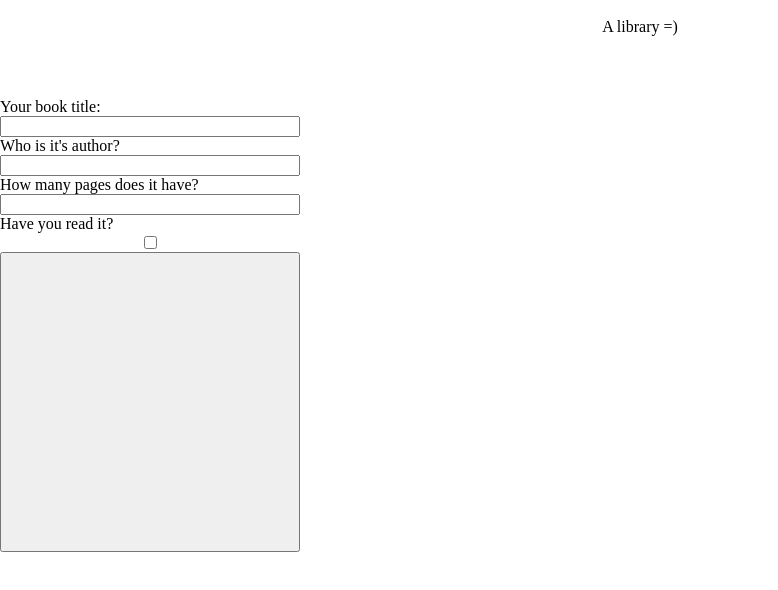
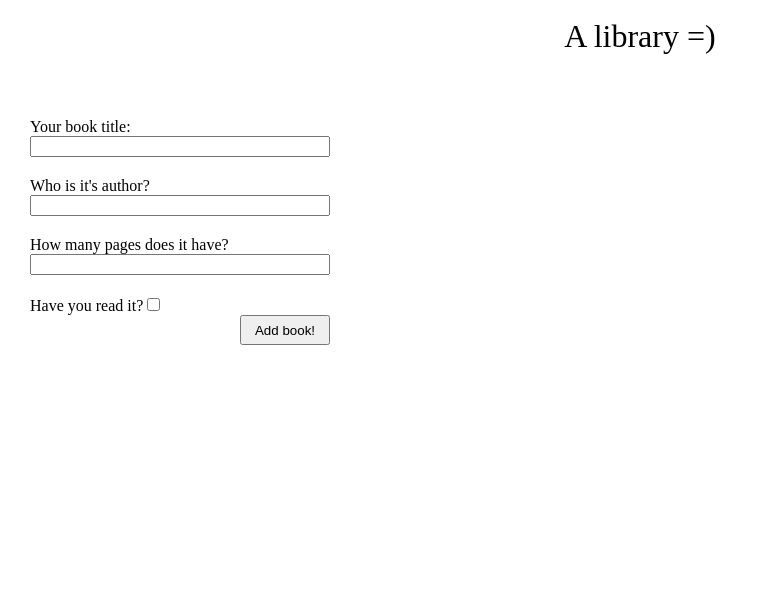
Before and after one commit to sebyta2011/library, a plain HTML site: page index.html in a window 1280 px wide. Shown: the whole page, without its empty margins (0-778 px from the left). Drawn offline with Linux system fonts and the light colour scheme.

Commit message:
Added delete button to each book card, but all css broke

```diff
--- a/css/styles.css
+++ b/css/styles.css
@@ -16,6 +16,7 @@ body {
   display: flex;
   justify-content: center;
   grid-column: 1/3;
+  font-size: 32px;
 }
 
 .form-container {
@@ -23,16 +24,22 @@ body {
   flex-direction: column;
   width: 20vw;
   min-width: 300px;
+  margin-left: 30px;
 }
 
 form {
-  display: flex;
-  flex-direction: column;
+  display: grid;
+  /* flex-direction: column; */
 }
 
-button {
-  width: 300px;
-  height: 300px;
+label {
+  margin-top: 20px;
+}
+
+.add-book {
+  justify-self: end;
+  width: 90px;
+  height: 30px;
 }
 
 #books-container {
--- a/index.html
+++ b/index.html
@@ -22,10 +22,15 @@
         <label for="pages">How many pages does it have?</label>
         <input type="number" name="pages" id="pages" min="1" />
 
-        <label for="has-read">Have you read it?</label>
-        <input type="checkbox" name="has-read" id="has-read" value="yes" />
+        <label for="has-read"
+          >Have you read it?<input
+            type="checkbox"
+            name="has-read"
+            id="has-read"
+            value="yes"
+        /></label>
 
-        <button></button>
+        <button class="add-book">Add book!</button>
       </form>
     </div>
 
--- a/js/script.js
+++ b/js/script.js
@@ -31,17 +31,28 @@ form.addEventListener("submit", function (event) {
     bookContainer.removeChild(bookContainer.firstChild);
   }
 
-  myLibrary.forEach(function (book) {
+  for (let i = 0; i < myLibrary.length; i++) {
     let bookPost = document.createElement("div");
-    bookPost.classList.add("book-post");
-    let lineBreak = document.createElement("br");
+    let delButton = document.createElement("button");
+    const del = document.getElementsByClassName("del-button");
+
+    delButton.classList.add(`del-button-${i}`);
+    bookPost.classList.add(`book-post-${i}`);
+
+    delButton.type = "button";
     let bookInfo = document.createTextNode(
-      `Title: ${book.title}\nAuthor: ${book.author}\nNumber of pages: ${book.pages}\nHave you read it?: ${book.read}`
+      `Title: ${myLibrary[i].title}\nAuthor: ${myLibrary[i].author}\nNumber of pages: ${myLibrary[i].pages}\nHave you read it?: ${myLibrary[i].read}`
     );
 
     bookPost.appendChild(bookInfo);
+    bookPost.appendChild(delButton);
     bookContainer.appendChild(bookPost);
-  });
+    let bookPostC = document.querySelector(`.book-post-${i}`);
 
-  form.reset();
+    delButton.addEventListener("click", function (event) {
+      bookPostC.remove();
+    });
+
+    form.reset();
+  }
 });
```
